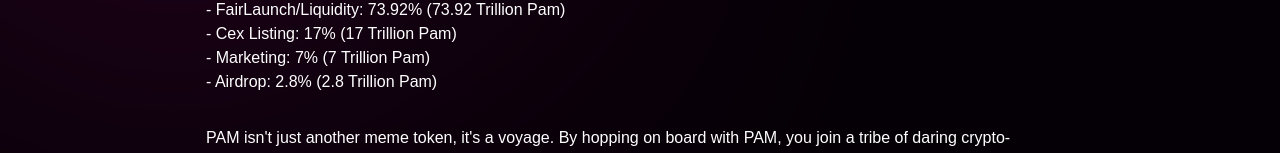
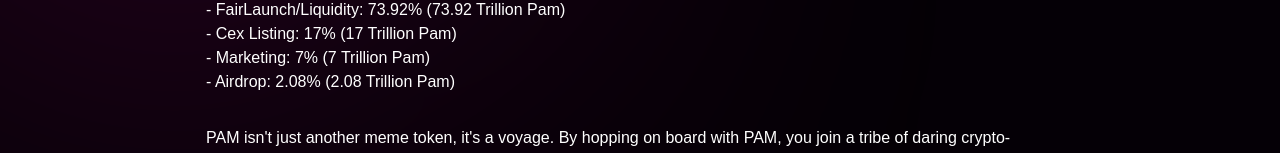
Before and after one commit to Geepytechnologies/pamtoken, a React (Vite) app: page /whitepaper in a window 1280 px wide. Shown: the part 606-759 px from the top of the page. Built offline with nearby package versions, Linux system fonts and the light colour scheme; no server answers; a web font is replaced by a local one.

Commit message:
edited airdrop allocation

```diff
--- a/src/components/Tokensupply.tsx
+++ b/src/components/Tokensupply.tsx
@@ -38,7 +38,7 @@ const Tokensupply = (props: Props) => {
           transition={{
             duration: 1.2,
           }}
-          src="/supply2.svg"
+          src="/supply.png"
           className="w-[80%] md:w-[60%] lg:w-[40%]"
         />
         {/* Token distribution */}
--- a/src/pages/Whitepaper.tsx
+++ b/src/pages/Whitepaper.tsx
@@ -63,7 +63,7 @@ const Whitepaper = (props: Props) => {
               </h2>
               <h2>
                 <span className="">- Airdrop: </span>
-                2.8% (2.8 Trillion Pam)
+                2.08% (2.08 Trillion Pam)
               </h2>
             </p>
             <p>
```
Also changed, not shown: public/supply.png (added).
